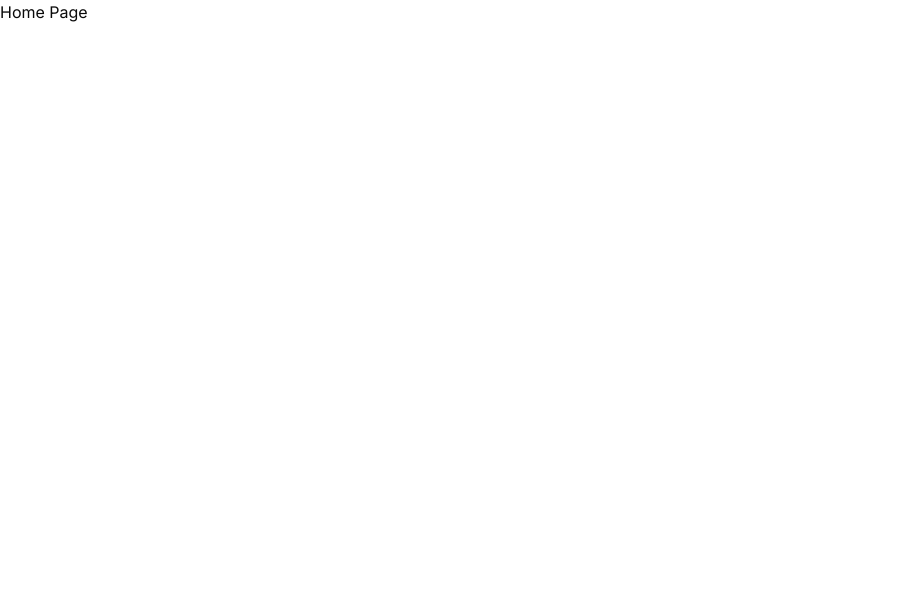
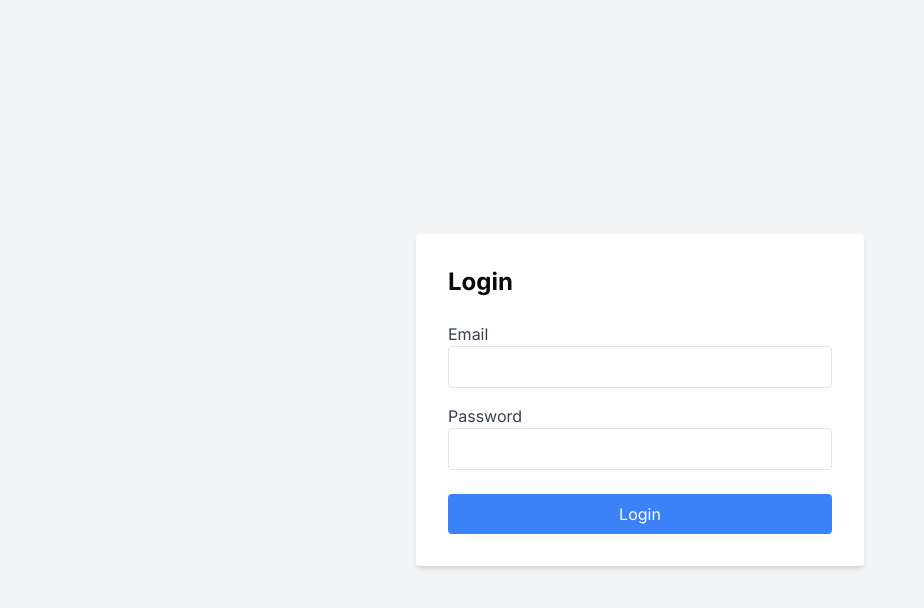
Before and after one commit to kalg12/SS-Support, a Next.js app: page / in a window 1280 px wide. Shown: the top 608 px of the page, without its empty margins (0-924 px from the left). Built offline with nearby package versions, Linux system fonts and the light colour scheme.

Commit message:
Redux Added and Api configured and dependecies

```diff
--- a/package.json
+++ b/package.json
@@ -18,6 +18,8 @@
     "@radix-ui/react-slot": "^1.1.0",
     "@reduxjs/toolkit": "^2.2.6",
     "@tanstack/react-query": "^5.51.9",
+    "@types/bcryptjs": "^2.4.6",
+    "@types/jsonwebtoken": "^9.0.6",
     "bcryptjs": "^2.4.3",
     "class-variance-authority": "^0.7.0",
     "clsx": "^2.1.1",
--- /dev/null
+++ b/src/app/api/hello/route.ts
@@ -0,0 +1,5 @@
+import { NextResponse } from "next/server";
+
+export async function GET() {
+  return NextResponse.json({ message: "Hello, world!!" });
+}
--- a/src/app/layout.tsx
+++ b/src/app/layout.tsx
@@ -1,6 +1,7 @@
 import type { Metadata } from "next";
 import { Inter } from "next/font/google";
 import "./globals.css";
+import ClientProvider from "@/components/ClientProvider";
 
 const inter = Inter({ subsets: ["latin"] });
 
@@ -17,7 +18,9 @@ export default function RootLayout({
 }>) {
   return (
     <html lang="es">
-      <body className={inter.className}>{children}</body>
+      <body className={inter.className}>
+        <ClientProvider>{children}</ClientProvider>
+      </body>
     </html>
   );
 }
--- a/src/app/page.tsx
+++ b/src/app/page.tsx
@@ -1,7 +1,9 @@
+import Login from "@/components/Login";
+
 export default function Home() {
   return (
     <>
-      <h1>Home Page</h1>
+      <Login />
     </>
   );
 }
--- /dev/null
+++ b/src/components/ClientProvider.tsx
@@ -0,0 +1,10 @@
+"use client";
+
+import { Provider } from "react-redux";
+import { store } from "@/store";
+
+const ClientProvider = ({ children }: { children: React.ReactNode }) => {
+  return <Provider store={store}>{children}</Provider>;
+};
+
+export default ClientProvider;
--- /dev/null
+++ b/src/components/Login.tsx
@@ -0,0 +1,59 @@
+"use client";
+
+import { useState } from "react";
+import { useRouter } from "next/navigation";
+
+const Login = () => {
+  const [email, setEmail] = useState("");
+  const [password, setPassword] = useState("");
+  const router = useRouter();
+
+  const handleLogin = async (e: React.FormEvent) => {
+    e.preventDefault();
+    // Aquí iría la lógica de login, por ahora es solo un placeholder
+    console.log("Login attempt", { email, password });
+    router.push("/dashboard");
+  };
+
+  return (
+    <div className="min-h-screen flex items-center justify-center bg-gray-100">
+      <div className="bg-white p-8 rounded shadow-md w-full max-w-md">
+        <h2 className="text-2xl font-bold mb-6">Login</h2>
+        <form onSubmit={handleLogin}>
+          <div className="mb-4">
+            <label htmlFor="email" className="block text-gray-700">
+              Email
+            </label>
+            <input
+              id="email"
+              type="email"
+              value={email}
+              onChange={(e) => setEmail(e.target.value)}
+              className="w-full px-3 py-2 border rounded"
+            />
+          </div>
+          <div className="mb-6">
+            <label htmlFor="password" className="block text-gray-700">
+              Password
+            </label>
+            <input
+              id="password"
+              type="password"
+              value={password}
+              onChange={(e) => setPassword(e.target.value)}
+              className="w-full px-3 py-2 border rounded"
+            />
+          </div>
+          <button
+            type="submit"
+            className="w-full bg-blue-500 text-white py-2 rounded"
+          >
+            Login
+          </button>
+        </form>
+      </div>
+    </div>
+  );
+};
+
+export default Login;
--- /dev/null
+++ b/src/services/api.ts
@@ -0,0 +1,8 @@
+import { createApi, fetchBaseQuery } from "@reduxjs/toolkit/query/react";
+
+const baseQuery = fetchBaseQuery({ baseUrl: "/api" });
+
+export const api = createApi({
+  baseQuery,
+  endpoints: () => ({}),
+});
--- /dev/null
+++ b/src/services/userApi.ts
@@ -0,0 +1,18 @@
+import { api } from "./api";
+
+export const userApi = api.injectEndpoints({
+  endpoints: (builder) => ({
+    loginUser: builder.mutation({
+      query: (credentials) => ({
+        url: "login",
+        method: "POST",
+        body: credentials,
+      }),
+    }),
+    getUsers: builder.query({
+      query: () => "users",
+    }),
+  }),
+});
+
+export const { useLoginUserMutation, useGetUsersQuery } = userApi;
--- /dev/null
+++ b/src/store/index.ts
@@ -0,0 +1,16 @@
+import { userApi } from "@/services/userApi";
+import { configureStore } from "@reduxjs/toolkit";
+import { setupListeners } from "@reduxjs/toolkit/query/react";
+
+export const store = configureStore({
+  reducer: {
+    [userApi.reducerPath]: userApi.reducer,
+  },
+  middleware: (getDefaultMiddleware) =>
+    getDefaultMiddleware().concat(userApi.middleware),
+});
+
+setupListeners(store.dispatch);
+
+export type RootState = ReturnType<typeof store.getState>;
+export type AppDispatch = typeof store.dispatch;
--- /dev/null
+++ b/src/utils/db.ts
@@ -0,0 +1,10 @@
+import mysql from "mysql2/promise";
+
+const pool = mysql.createPool({
+  host: process.env.MYSQL_HOST,
+  user: process.env.MYSQL_USER,
+  password: process.env.MYSQL_PASSWORD,
+  database: process.env.MYSQL_DATABASE,
+});
+
+export default pool;
```
Also changed, not shown: 1 other file (tests, documents, lock files or other folders).
